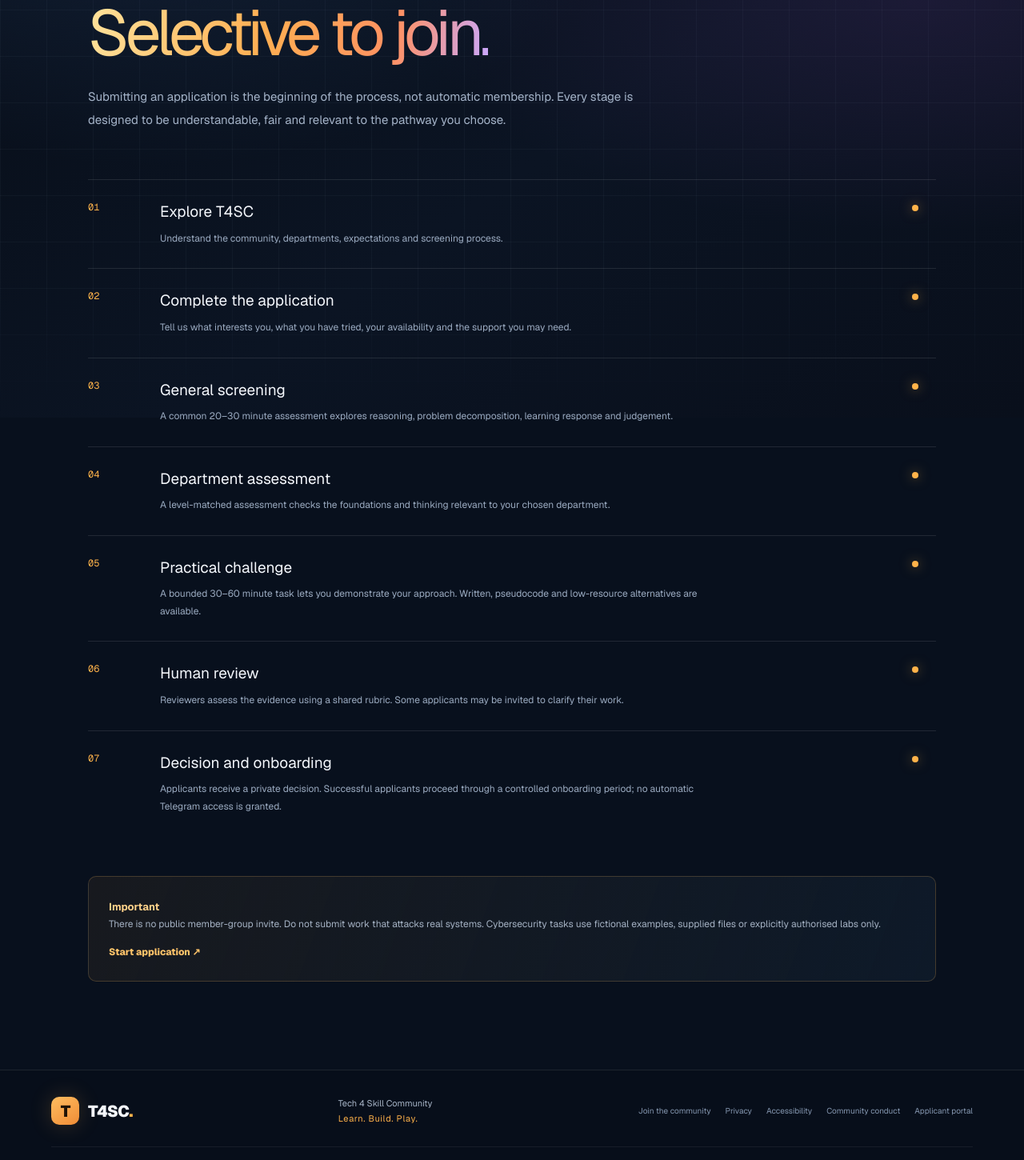
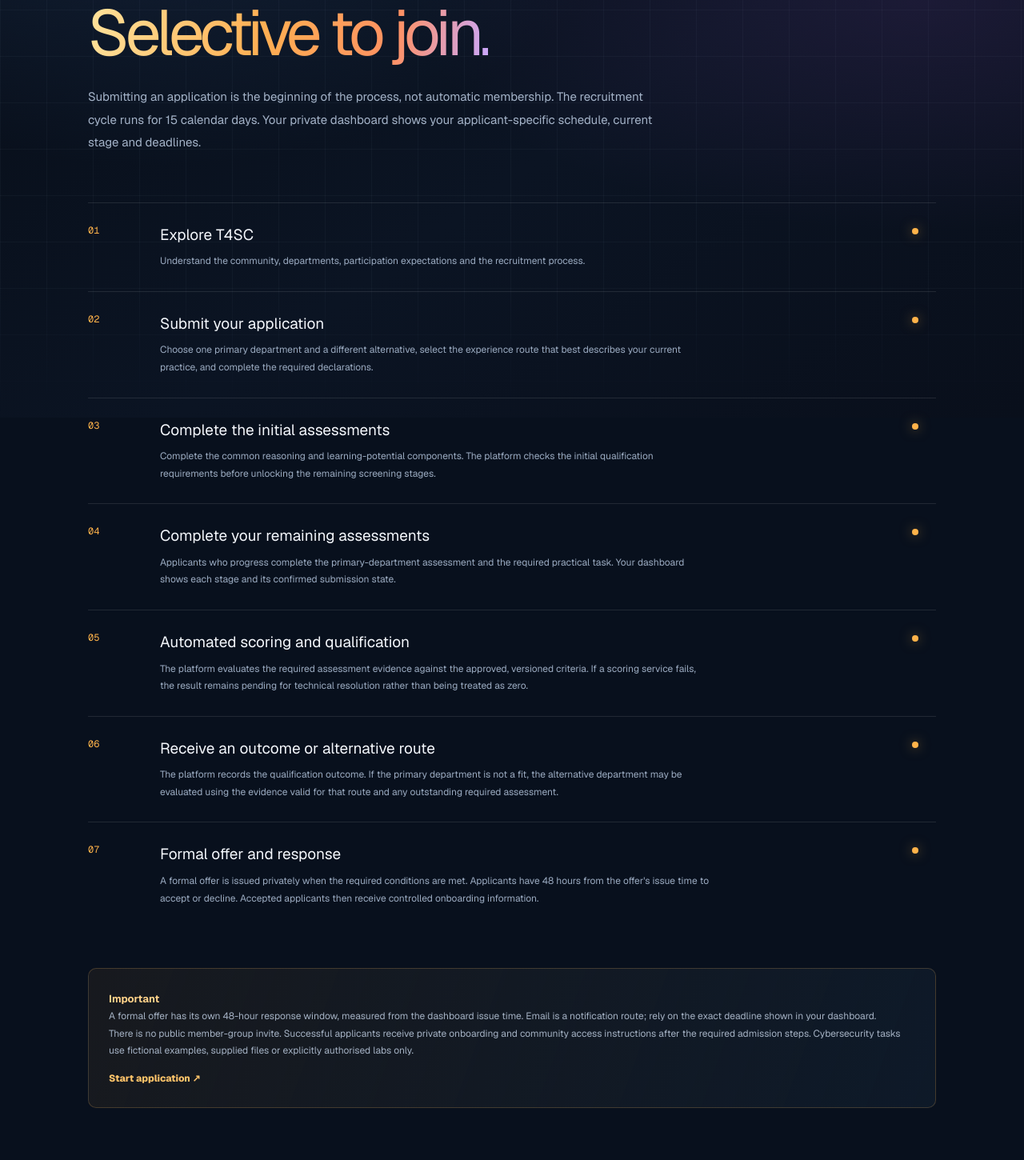
Before and after one commit to abdulraman123-ai/T4SC-requitmennt-website, a Next.js app: page /how-it-works in a window 1280 px wide. Shown: the part 278-1728 px from the top of the page at 80% size. Built offline with nearby package versions, Linux system fonts and the light colour scheme; no server answers.

Commit message:
fix: align public journey with automated admissions process

```diff
--- a/app/how-it-works/page.tsx
+++ b/app/how-it-works/page.tsx
@@ -1,3 +1,24 @@
 import Link from "next/link";
-const stages=[["01","Explore T4SC","Understand the community, departments, expectations and screening process."],["02","Complete the application","Tell us what interests you, what you have tried, your availability and the support you may need."],["03","General screening","A common 20–30 minute assessment explores reasoning, problem decomposition, learning response and judgement."],["04","Department assessment","A level-matched assessment checks the foundations and thinking relevant to your chosen department."],["05","Practical challenge","A bounded 30–60 minute task lets you demonstrate your approach. Written, pseudocode and low-resource alternatives are available."],["06","Human review","Reviewers assess the evidence using a shared rubric. Some applicants may be invited to clarify their work."],["07","Decision and onboarding","Applicants receive a private decision. Successful applicants proceed through a controlled onboarding period; no automatic Telegram access is granted."]];
-export default function HowItWorks(){return <main className="page-shell"><section className="page-hero" data-reveal><span className="eyebrow">THE RECRUITMENT JOURNEY</span><h1>Open to apply.<br/><span className="gradient-text">Selective to join.</span></h1><p>Submitting an application is the beginning of the process, not automatic membership. Every stage is designed to be understandable, fair and relevant to the pathway you choose.</p></section><section className="journey-list">{stages.map(([n,t,d])=><article className="journey-item" key={n} data-reveal><span className="journey-number">{n}</span><div><h2>{t}</h2><p>{d}</p></div><span className="journey-line"/></article>)}</section><aside className="notice-panel" data-reveal><b>Important</b><p>There is no public member-group invite. Do not submit work that attacks real systems. Cybersecurity tasks use fictional examples, supplied files or explicitly authorised labs only.</p><Link href="/apply" className="text-link">Start application ↗</Link></aside></main>}
+const stages=[
+  ["01","Explore T4SC","Understand the community, departments, participation expectations and the recruitment process."],
+  ["02","Submit your application","Choose one primary department and a different alternative, select the experience route that best describes your current practice, and complete the required declarations."],
+  ["03","Complete the initial assessments","Complete the common reasoning and learning-potential components. The platform checks the initial qualification requirements before unlocking the remaining screening stages."],
+  ["04","Complete your remaining assessments","Applicants who progress complete the primary-department assessment and the required practical task. Your dashboard shows each stage and its confirmed submission state."],
+  ["05","Automated scoring and qualification","The platform evaluates the required assessment evidence against the approved, versioned criteria. If a scoring service fails, the result remains pending for technical resolution rather than being treated as zero."],
+  ["06","Receive an outcome or alternative route","The platform records the qualification outcome. If the primary department is not a fit, the alternative department may be evaluated using the evidence valid for that route and any outstanding required assessment."],
+  ["07","Formal offer and response","A formal offer is issued privately when the required conditions are met. Applicants have 48 hours from the offer's issue time to accept or decline. Accepted applicants then receive controlled onboarding information."]
+];
+export default function HowItWorks(){return <main className="page-shell">
+  <section className="page-hero" data-reveal>
+    <span className="eyebrow">THE RECRUITMENT JOURNEY · 15 CALENDAR DAYS</span>
+    <h1>Open to apply.<br/><span className="gradient-text">Selective to join.</span></h1>
+    <p>Submitting an application is the beginning of the process, not automatic membership. The recruitment cycle runs for 15 calendar days. Your private dashboard shows your applicant-specific schedule, current stage and deadlines.</p>
+  </section>
+  <section className="journey-list">{stages.map(([n,t,d])=><article className="journey-item" key={n} data-reveal><span className="journey-number">{n}</span><div><h2>{t}</h2><p>{d}</p></div><span className="journey-line"/></article>)}</section>
+  <aside className="notice-panel" data-reveal>
+    <b>Important</b>
+    <p>A formal offer has its own 48-hour response window, measured from the dashboard issue time. Email is a notification route; rely on the exact deadline shown in your dashboard.</p>
+    <p>There is no public member-group invite. Successful applicants receive private onboarding and community access instructions after the required admission steps. Cybersecurity tasks use fictional examples, supplied files or explicitly authorised labs only.</p>
+    <Link href="/apply" className="text-link">Start application ↗</Link>
+  </aside>
+</main>}
```
